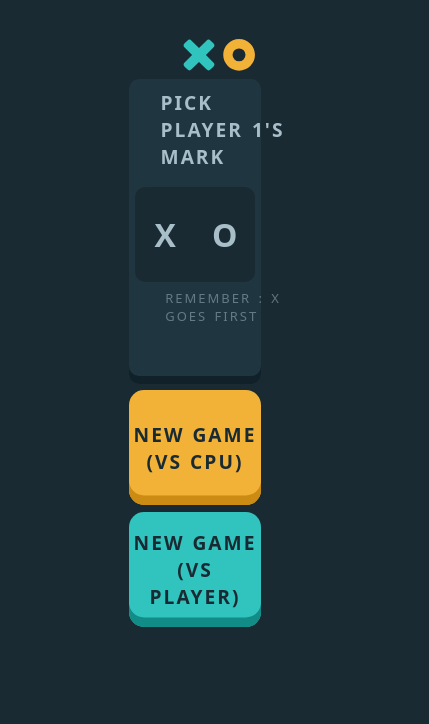
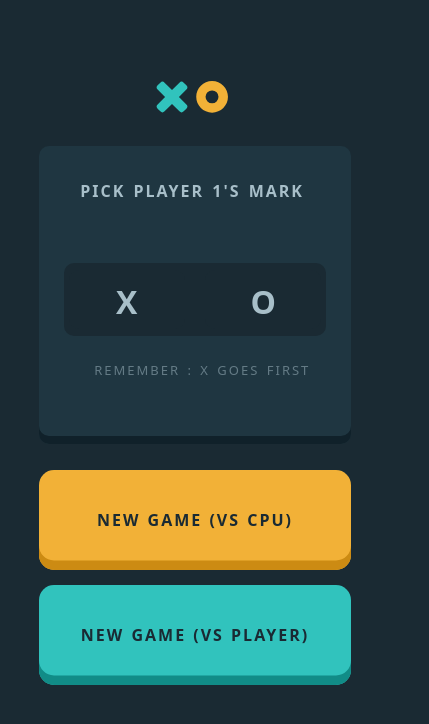
Before and after one commit to RohanSangle/tictactoe_game, a React (Create React App) app: page / in a window 390 px wide. Shown: the top 724 px of the page, 429 px wide, since content can reach past the window. Built offline with nearby package versions, Linux system fonts and the light colour scheme.

Commit message:
project completed

```diff
--- a/package.json
+++ b/package.json
@@ -1,4 +1,5 @@
 {
+  "homepage": "https://RohanSangle.github.io/tictactoe_game",
   "name": "tictactoe_game",
   "version": "0.1.0",
   "private": true,
@@ -6,12 +7,15 @@
     "@testing-library/jest-dom": "^5.17.0",
     "@testing-library/react": "^13.4.0",
     "@testing-library/user-event": "^13.5.0",
+    "gh-pages": "^6.0.0",
     "react": "^18.2.0",
     "react-dom": "^18.2.0",
     "react-scripts": "5.0.1",
     "web-vitals": "^2.1.4"
   },
   "scripts": {
+    "predeploy": "npm run build",
+    "deploy": "gh-pages -d build",
     "start": "react-scripts start",
     "build": "react-scripts build",
     "test": "react-scripts test",
--- a/src/App.css
+++ b/src/App.css
@@ -144,3 +144,48 @@
   }
 
 }
+
+@media (max-width: 480px){
+  .tttlogo{
+    margin-left: 40%;
+    padding-top: 10%;
+    top: 5%;
+
+  }
+
+  .tttlogo2{
+    padding-top: 10%;
+    padding-bottom: 2%;
+    /* width: 10%; */
+
+  }
+
+  .topbar{
+    right: 24%;
+    width: 72%;
+  }
+
+  .logout{
+    left: 2%;
+    width: 100%;
+  }
+
+  .winner-message{
+    height: 25%;
+  }
+
+  .end-buttons{
+    width: 100%;
+    top: 25%;
+    right: 10%;
+    gap: 5px;
+  }
+
+  .smallquit{
+    width: 100%;
+  }
+
+  .nextgame{
+    width: 100%;
+  }
+}
--- a/src/styles/board.css
+++ b/src/styles/board.css
@@ -9,14 +9,19 @@
 
 }
 
-@media (max-width: 768px) {
+/* @media (max-width: 768px) {
   .board {
     max-width: 300px;
   }
-}
+} */
 
 @media (max-width: 480px) {
   .board {
-    max-width: 200px;
+    display: grid;
+    grid-template-columns: repeat(3, 1fr);
+    grid-gap: 15px;
+    margin-top: 20px;
+    width: 75%;
+    margin: 0 auto;
   }
 }
--- a/src/styles/cell.css
+++ b/src/styles/cell.css
@@ -26,17 +26,21 @@
   font-weight:bold;
 }
 
-@media (max-width: 768px) {
+/* @media (max-width: 768px) {
 
   .cell {
     font-size: 20px;
     height: 80px;
   }
-}
+} */
 
 @media (max-width: 480px) {
   .cell {
-    font-size: 16px;
-    height: 60px;
+    /* font-size: medium; */
+    height: 80px;
+  }
+
+  .x-content, .o-content {
+    font-size: larger;
   }
 }
--- a/src/styles/player-select.css
+++ b/src/styles/player-select.css
@@ -167,24 +167,70 @@
 
 }
 
-.menu label {
+/* .menu label {
   margin-right: 10px;
 }
 
 .menu select {
   font-size: 16px;
   padding: 5px;
-}
+} */
 
-@media (max-width: 768px) {
+/* @media (max-width: 768px) {
 
   .menu select {
     font-size: 14px;
   }
-}
+} */
 
 @media (max-width: 480px) {
-  .menu select {
-    font-size: 12px;
+  .menu {
+    /* display: flex; */
+    /* flex-direction: column; */
+    align-items: center;
+    width: 100%;
+    right: 20%;
+    top: 8%;
+    font-size: smaller;
+
+
+  }
+
+  .menusmallbox {
+    text-align: center;
+    padding: 10px;
+    width: 80%;
+  }
+
+  .line{
+    right: 25%;
+  }
+
+  .menusmallbox2{
+    text-align: center;
+    padding: 10px;
+    width: 80%;
+  }
+
+  .xochoose {
+    display: flex;
+    justify-content: center;
+    gap: 10px;
+    margin: 10px 0;
+  }
+
+  .xbutton,
+  .obutton {
+    font-size: 24px;
+    padding: 10px 20px;
+    border: none;
+    border-radius: 5px;
+    cursor: pointer;
+  }
+
+  .xbutton.selected,
+  .obutton.selected {
+    background-color: #007bff;
+    color: #fff;
   }
 }
--- a/src/styles/restart-button.css
+++ b/src/styles/restart-button.css
@@ -17,19 +17,20 @@
 }
 
 
-@media (max-width: 768px) {
+/* @media (max-width: 768px) {
 
   .restart-button {
     font-size: 14px;
     height: 30px;
     width: 100px;
   }
-}
+} */
 
 @media (max-width: 480px) {
   .restart-button {
     font-size: 12px;
-    height: 20px;
-    width: 80px;
+    height: 40px;
+    width: 40px;
+    right: 4%;
   }
 }
--- a/src/styles/scoreboard.css
+++ b/src/styles/scoreboard.css
@@ -30,15 +30,17 @@
   }
 }
 
-@media (max-width: 768px) {
+/* @media (max-width: 768px) {
 
   .scoreboard {
     font-size: 14px;
   }
-}
+} */
 
 @media (max-width: 480px) {
   .scoreboard {
     font-size: 12px;
+    width: 72%;
+    right: 22%;
   }
 }
```
Also changed, not shown: 1 other file (tests, documents, lock files or other folders).
